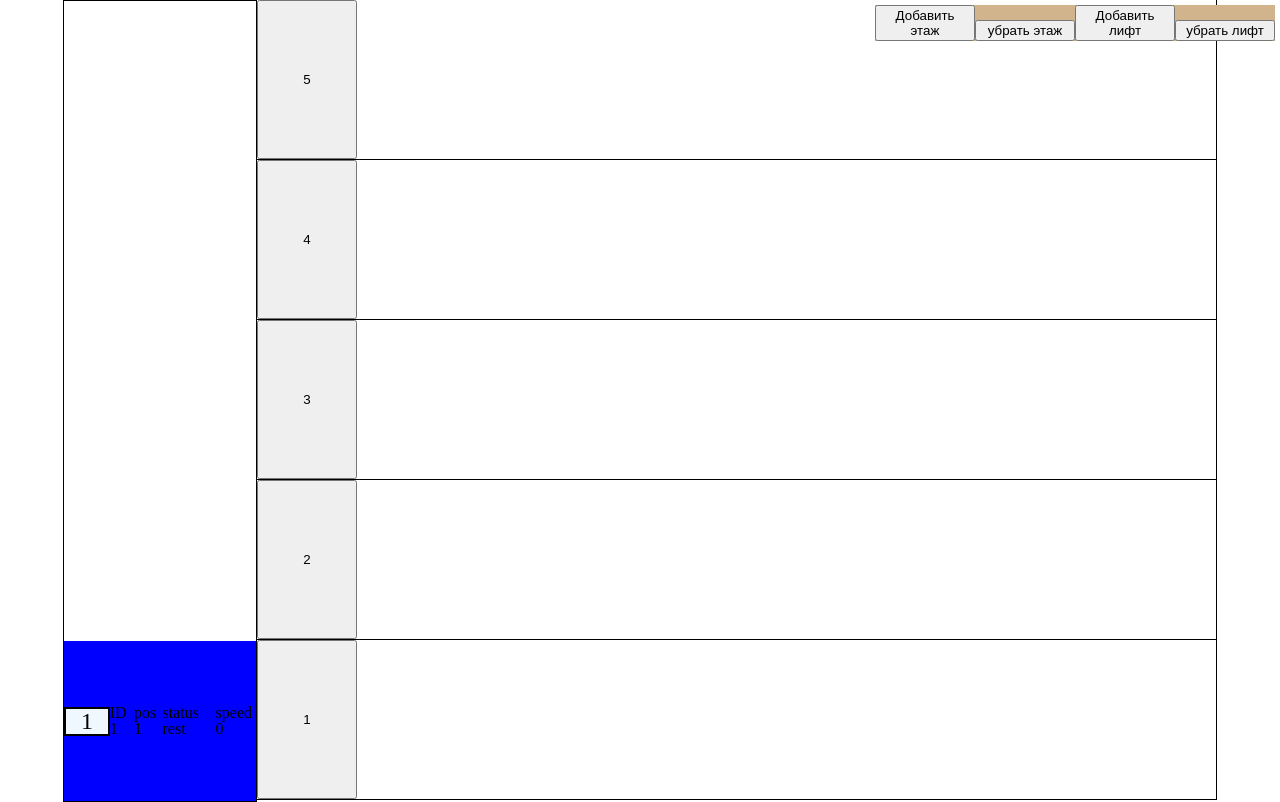
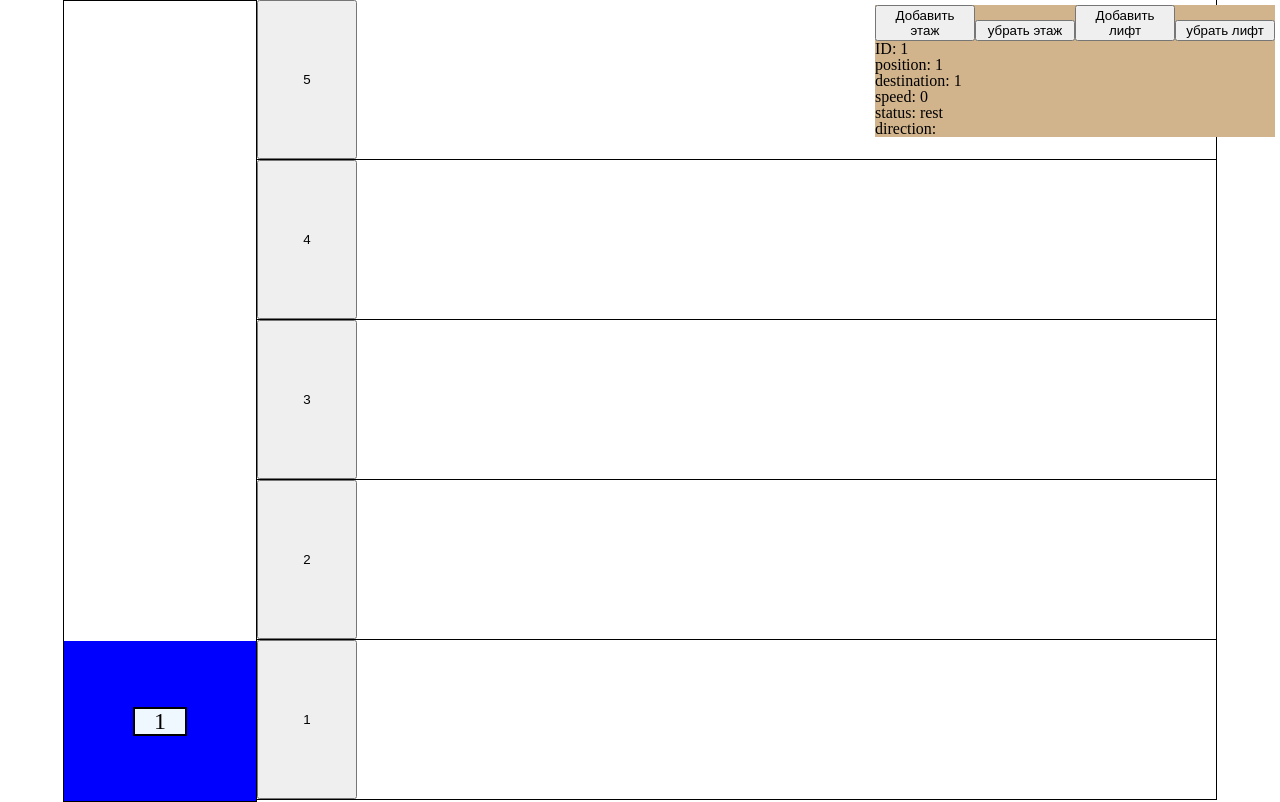
Before and after one commit to Feralbot/elevator-test-task, a Vue app: page / in a window 1280 px wide. Built offline with nearby package versions, Linux system fonts and the light colour scheme.

Commit message:
fixed logic of single elevator as object

```diff
--- a/src/App.vue
+++ b/src/App.vue
@@ -7,6 +7,24 @@
       <button @click="scaleStore.decreaseFloor">убрать этаж</button>
       <button @click="scaleStore.increaseElevators">Добавить лифт</button>
       <button @click="scaleStore.decreaseElevators">убрать лифт</button>
+      <div
+        class="stats"
+        v-for="elevator in scaleStore.elevators"
+        :key="elevator"
+      >
+        <div class="id">ID: {{ elevatorStore.elevator.id }}</div>
+        <div class="position">
+          position: {{ elevatorStore.elevator.position }}
+        </div>
+        <div class="destination">
+          destination: {{ elevatorStore.elevator.destination }}
+        </div>
+        <div class="speed">speed: {{ elevatorStore.elevator.speed }}</div>
+        <div class="status">status: {{ elevatorStore.elevator.status }}</div>
+        <div class="direction">
+          direction: {{ elevatorStore.elevator.direction }}
+        </div>
+      </div>
     </div>
   </main>
 </template>
--- a/src/components/elevator.vue
+++ b/src/components/elevator.vue
@@ -12,12 +12,9 @@
     >
       <div class="elevator-cabine-table">
         <div class="elevator-cabine-table-text"></div>
-        {{ elevatorStore.elevationPath }} {{ elevatorStore.currentFloor }}
+        {{ elevatorStore.elevator.direction }}
+        {{ elevatorStore.elevator.position }}
       </div>
-      <div>ID {{ elevatorStore.elevator.id }}</div>
-      <div>pos {{ elevatorStore.elevator.position }}</div>
-      <div>status {{ elevatorStore.elevator.status }}</div>
-      <div>speed {{ elevatorStore.elevator.speed }}</div>
     </div>
   </div>
 </template>
@@ -28,34 +25,6 @@ import { useElevatorStore } from "../stores/elevatorStore";
 const elevatorStore = useElevatorStore();
 
 onMounted(() => {
-  elevatorStore.getElevatorInfoToLocalStorage();
   elevatorStore.resetAfterReloadPage();
 });
-
-// function StartQueueElevating() {
-//   elevatorCabine.value.ontransitionend = () => {
-//     // elevatorStatusStore.setArrived();
-//     elevatorStore.elevationPath = "";
-//     setTimeout(() => {
-//       // elevatorStatusStore.setRest();
-//       elevatorStore.elevateDelivered();
-//       if (elevatorStore.floorsQueue.length != 0) {
-//         StartQueueElevating();
-//       }
-//     }, 3000);
-//   };
-// }
-
-// watch(
-//   () => elevatorStore.elevator.status,
-//   () => {
-//     // console.log(
-//     //   "elevator Status changed to " + elevatorStatusStore.elevatorStatus
-//     // );
-//     if (elevatorStore.elevator.status == "inProgress") {
-//       StartQueueElevating();
-//     }
-//   },
-//   { deep: true }
-// );
 </script>
--- a/src/stores/elevatorStore.js
+++ b/src/stores/elevatorStore.js
@@ -8,20 +8,20 @@ export const useElevatorStore = defineStore("elevatorStore", () => {
     destination: 1,
     speed: 0,
     status: "rest",
-    direction: null,
+    direction: "",
   });
 
-  const currentFloor = ref(1);
   const floorsQueue = ref([]);
 
   const setElevatorInfoToLocalStorage = () => {
-    localStorage.setItem("currentFloor", JSON.stringify(currentFloor.value));
+    localStorage.setItem("elevatorStats", JSON.stringify(elevator.position));
     localStorage.setItem("floorsQueue", JSON.stringify(floorsQueue.value));
   };
   const getElevatorInfoToLocalStorage = () => {
-    const floorData = localStorage.getItem("currentFloor");
-    if (floorData) {
-      currentFloor.value = JSON.parse(floorData);
+    const elevatorData = localStorage.getItem("elevatorStats");
+    if (elevatorData) {
+      elevator.position = JSON.parse(elevatorData);
+      console.log(elevator.value);
     }
     const queueData = localStorage.getItem("floorsQueue");
     if (queueData) {
@@ -32,8 +32,8 @@ export const useElevatorStore = defineStore("elevatorStore", () => {
   const addToQueue = (floor) => {
     if (!floorsQueue.value.includes(floor)) {
       floorsQueue.value.push(floor);
-      // currentFloor.value = floorsQueue.value[0];
     }
+    startQueue(elevator);
   };
 
   const elevateDelivered = () => {
@@ -58,12 +58,18 @@ export const useElevatorStore = defineStore("elevatorStore", () => {
       elevator.destination - elevator.position
     ));
   };
-  const changeDirection = (newFloor, oldFloor, elevator) => {
-    if (oldFloor < newFloor) {
+  const changeDirection = (elevator) => {
+    if (elevator.position < elevator.destination) {
       elevator.direction = "↑ ";
     } else {
       elevator.direction = "↓ ";
     }
+    if (elevator.position == elevator.destination) {
+      elevator.direction = "";
+    }
+  };
+  const changePosition = (elevator) => {
+    elevator.position = floorsQueue.value[0];
   };
   const setRest = (elevator) => {
     return (elevator.status = "rest");
@@ -76,36 +82,38 @@ export const useElevatorStore = defineStore("elevatorStore", () => {
   };
   //
   //
-  //
-  //
-  //
+
   const startQueue = (elevator) => {
+    if (elevator.status == "rest") {
       changeDestination(elevator);
       changeSpeed(elevator);
+      changeDirection(elevator);
       moveElevator(elevator);
       smoothElevate(elevator);
       setInProgress(elevator);
       document.getElementById(elevator.id).ontransitionend = () => {
-      console.log("Вы приехали");
-    };
-
-    // elevatorStatusStore.setArrived();
-
+        changePosition(elevator);
+        changeDirection(elevator);
+        setArrived(elevator);
         setTimeout(() => {
-      // elevatorStatusStore.setRest();
+          setRest(elevator);
           elevateDelivered();
-      if (floorsQueue.length != 0) {
-        //StartQueueElevating();
+          if (floorsQueue.value.length) {
+            startQueue(elevator);
           }
         }, 3000);
       };
+    }
+  };
+  //
 
   const resetAfterReloadPage = () => {
-    //elevationPath.value = "";
+    getElevatorInfoToLocalStorage();
+    elevator.destination = elevator.position;
+    moveElevator(elevator);
     if (floorsQueue.value[0]) {
       setTimeout(() => {
-        //  elevatorStatusStore.setArrived();
-        elevateDelivered();
+        startQueue(elevator);
       }, 1);
     }
   };
@@ -113,22 +121,12 @@ export const useElevatorStore = defineStore("elevatorStore", () => {
   watch(
     floorsQueue,
     () => {
-      startQueue(elevator);
       setElevatorInfoToLocalStorage();
-      if (floorsQueue.value[0]) {
-        currentFloor.value = floorsQueue.value[0];
-      }
     },
     { deep: true }
   );
-  watch(currentFloor, (newFloor, oldFloor) => {
-    changeSpeed(elevator);
-    //elevatorStatusStore.setInProgress();
-    changeDirection(newFloor, oldFloor, elevator);
-  });
 
   return {
-    currentFloor,
     floorsQueue,
     moveElevator,
     smoothElevate,
@@ -143,5 +141,6 @@ export const useElevatorStore = defineStore("elevatorStore", () => {
     setArrived,
     startQueue,
     changeDestination,
+    changePosition,
   };
 });
```
Lines whose indentation alone changed are shown as unchanged.
